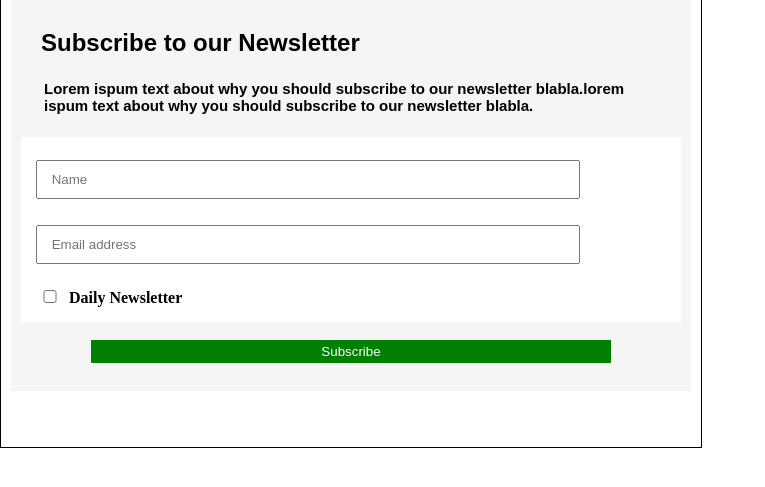
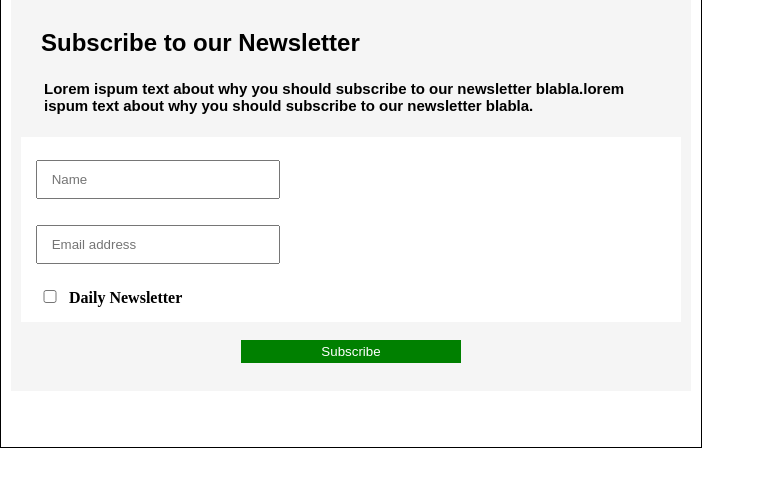
Before and after one commit to Kaviyasri21/NewsletterSubscription-HTML-CSS, a plain HTML site: page index.html in a window 1280 px wide. Shown: the part 79-566 px from the top of the page, without its empty margins (0-765 px from the left). Drawn offline with Linux system fonts and the light colour scheme.

Commit message:
Update index.html

```diff
--- a/index.html
+++ b/index.html
@@ -10,13 +10,13 @@
         <h2><strong>Subscribe to our Newsletter</strong></h2>
         <p><b>Lorem ispum text about why you should subscribe to our newsletter blabla.lorem ispum text about why you should subscribe to our newsletter blabla.</b></p>
         <form>
-       <input type="text" placeholder=" Name" style="width:520px;"><br><br>
-       <input type="text" placeholder=" Email address"  style="width:520px;"><br><br>
+       <input type="text" placeholder=" Name" style="width:220px;"><br><br>
+       <input type="text" placeholder=" Email address"  style="width:220px;"><br><br>
        <input type="checkbox">
          <label><strong>Daily Newsletter</strong></label>
        </checkbox>
         </form><br>
-        <center><button onclick="subscribe" style="width:520px;">Subscribe</button></center>
+        <center><button onclick="subscribe" style="width:220px;">Subscribe</button></center>
         <br>
 
  </div> </body>
```
